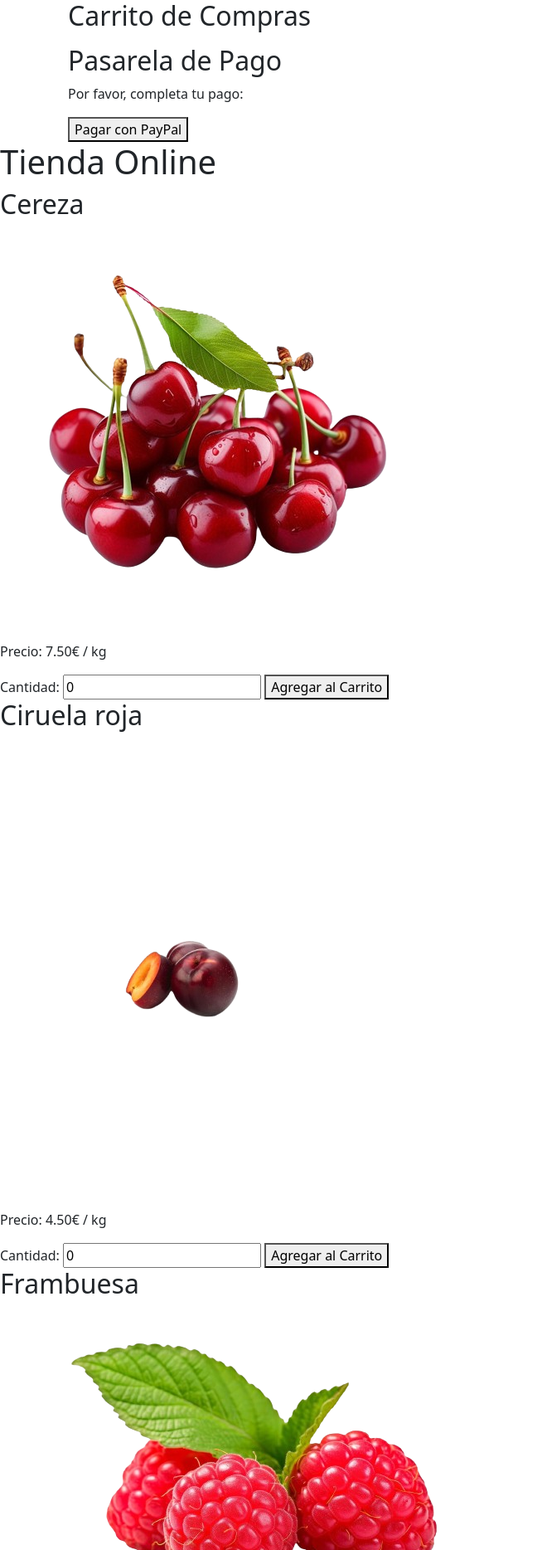
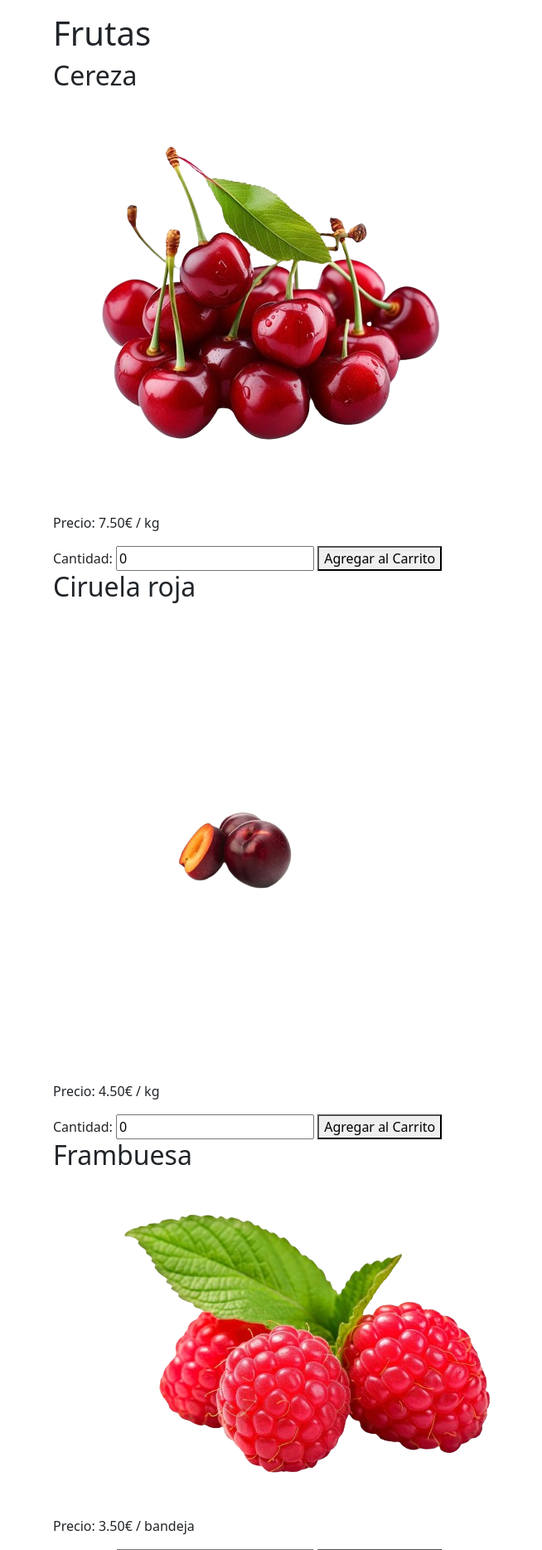
Before and after one commit to AlvaroCascoV/TFG2024, a PHP site: page /frutas.php in a window 1280 px wide. Shown: the part 64-1932 px from the top of the page at 83% size, without its empty margins (0-654 px from the left). Run offline with PHP 8.4, Linux system fonts and the light colour scheme.

Commit message:
frutas css

```diff
--- /dev/null
+++ b/TFG/assets/CSS/frutas.css
@@ -0,0 +1,108 @@
+.padre {
+    padding-left: 4em;
+    padding-right: 4em;
+    padding-top: 1em;
+    padding-bottom: 1em;
+}
+
+.product-card {
+    border: 1px solid #ddd;
+    border-radius: 8px;
+    padding: 15px;
+    margin-bottom: 20px;
+    text-align: center;
+}
+
+.product-card img {
+    max-width: 100%;
+    height: auto;
+    margin-bottom: 15px;
+}
+
+.product-card h2 {
+    font-size: 1.5em;
+    margin-bottom: 10px;
+}
+
+.product-card p {
+    font-size: 1.2em;
+    margin-bottom: 10px;
+}
+
+.product-card label {
+    font-weight: bold;
+}
+
+.product-card input {
+    margin-right: 10px;
+    width: 60px;
+    display: inline-block;
+}
+
+.product-card button {
+    background-color: #28a745;
+    color: #fff;
+    border: none;
+    padding: 10px 15px;
+    border-radius: 5px;
+    cursor: pointer;
+}
+
+.product-card button:hover {
+    background-color: #218838;
+}
+
+.cart-container {
+    display: none;
+    margin-top: 30px;
+}
+
+.cart-container h2 {
+    font-size: 2em;
+    margin-bottom: 20px;
+}
+
+.cart-items {
+    list-style: none;
+    padding: 0;
+    margin-bottom: 20px;
+}
+
+.cart-items li {
+    padding: 10px 0;
+    border-bottom: 1px solid #ddd;
+    display: flex;
+    justify-content: space-between;
+    align-items: center;
+}
+
+.cart-items li button {
+    background-color: #dc3545;
+    color: #fff;
+    border: none;
+    padding: 5px 10px;
+    border-radius: 5px;
+    cursor: pointer;
+}
+
+.cart-items li button:hover {
+    background-color: #c82333;
+}
+
+.total {
+    font-size: 1.5em;
+    margin-bottom: 20px;
+}
+
+.payment-form button {
+    background-color: #007bff;
+    color: #fff;
+    border: none;
+    padding: 10px 20px;
+    border-radius: 5px;
+    cursor: pointer;
+}
+
+.payment-form button:hover {
+    background-color: #0056b3;
+}
--- a/TFG/frutas.php
+++ b/TFG/frutas.php
@@ -7,12 +7,9 @@
 	<link rel="stylesheet" href="https://cdnjs.cloudflare.com/ajax/libs/font-awesome/5.15.4/css/all.min.css">
 	<link href="https://cdn.jsdelivr.net/npm/bootstrap@5.3.3/dist/css/bootstrap.min.css" rel="stylesheet" integrity="sha384-QWTKZyjpPEjISv5WaRU9OFeRpok6YctnYmDr5pNlyT2bRjXh0JMhjY6hW+ALEwIH" crossorigin="anonymous">
 	<link href="assets/CSS/index.css" rel="stylesheet">
+	<link href="assets/CSS/frutas.css" rel="stylesheet">
+
 	<title>TFG equipo 2</title>
-	<style>
-		/* form {
-			padding: 1em;
-		} */
-	</style>
 </head>
 
 <body>
@@ -20,17 +17,18 @@
 	<?php
 	include("header.php");
 	?>
-	<div id="cart" class="container">
+	<div class="padre">
+		<div id="cart" class="cart-container">
 			<h2>Carrito de Compras</h2>
-        <ul id="cart-items"></ul>
-        <div id="total"></div>
-        <div id="payment-form">
+			<ul id="cart-items" class="cart-items"></ul>
+			<div id="total" class="total"></div>
+			<div id="payment-form" class="payment-form">
 				<h2>Pasarela de Pago</h2>
 				<p>Por favor, completa tu pago:</p>
 				<button onclick="processPayment()">Pagar con PayPal</button>
 			</div>
 		</div>
-	<h1>Tienda Online</h1>
+		<h1>Frutas</h1>
 
 		<div>
 			<h2>Cereza</h2>
@@ -47,7 +45,7 @@
 			<p>Precio: 4.50€ / kg </p>
 			<label for="cantidad-ciruela">Cantidad:</label>
 			<input type="number" id="cantidad-ciruela" name="cantidad-ciruela" value="0" min="0">
-			<button onclick="addToCart('Ciruela roja', 4.50)">Agregar al Carrito</button>
+			<button onclick="addToCart('Ciruela roja', 4.50, 'cantidad-ciruela')">Agregar al Carrito</button>
 		</div>
 
 		<div>
@@ -56,7 +54,7 @@
 			<p>Precio: 3.50€ / bandeja </p>
 			<label for="cantidad-frambuesa">Cantidad:</label>
 			<input type="number" id="cantidad-frambuesa" name="cantidad-frambuesa" value="0" min="0">
-			<button onclick="addToCart('Frambuesa', 3.50)">Agregar al Carrito</button>
+			<button onclick="addToCart('Frambuesa', 3.50, 'cantidad-frambuesa')">Agregar al Carrito</button>
 		</div>
 
 		<div>
@@ -65,7 +63,7 @@
 			<p>Precio: 5.50€ / kg </p>
 			<label for="cantidad-kiwi">Cantidad:</label>
 			<input type="number" id="cantidad-kiwi" name="cantidad-kiwi" value="0" min="0">
-			<button onclick="addToCart('Kiwi verde', 5.50)">Agregar al Carrito</button>
+			<button onclick="addToCart('Kiwi verde', 5.50, 'cantidad-kiwi')">Agregar al Carrito</button>
 		</div>
 
 		<div>
@@ -74,7 +72,7 @@
 			<p>Precio: 6.50€ / kg</p>
 			<label for="cantidad-lima">Cantidad:</label>
 			<input type="number" id="cantidad-lima" name="cantidad-lima" value="0" min="0">
-			<button onclick="addToCart('Lima', 6.50)">Agregar al Carrito</button>
+			<button onclick="addToCart('Lima', 6.50, 'cantidad-lima')">Agregar al Carrito</button>
 		</div>
 
 		<div>
@@ -83,7 +81,7 @@
 			<p>Precio: 3.50€ / kg </p>
 			<label for="cantidad-limon">Cantidad:</label>
 			<input type="number" id="cantidad-limon" name="cantidad-limon" value="0" min="0">
-			<button onclick="addToCart('Limón', 3.50)">Agregar al Carrito</button>
+			<button onclick="addToCart('Limón', 3.50, 'cantidad-limon')">Agregar al Carrito</button>
 		</div>
 
 		<div>
@@ -92,15 +90,15 @@
 			<p>Precio: 3.50€ / kg</p>
 			<label for="cantidad-mandarina">Cantidad:</label>
 			<input type="number" id="cantidad-mandarina" name="cantidad-mandarina" value="0" min="0">
-			<button onclick="addToCart('Mandarina', 3.50)">Agregar al Carrito</button>
+			<button onclick="addToCart('Mandarina', 3.50, 'cantidad-mandarina')">Agregar al Carrito</button>
 		</div>
 		<div>
 			<h2>Manzana golden</h2>
-			<div><img  class="foto carrito" src="assets/images/frutas/manzana-golden.png" alt="Foto de manzana golden"> </div>
+			<div><img class="foto carrito" src="assets/images/frutas/manzana-golden.png" alt="Foto de manzana golden"> </div>
 			<p>Precio: 4.50€ / kg</p>
 			<label for="cantidad-manzana-golden">Cantidad:</label>
 			<input type="number" id="cantidad-manzana-golden" name="cantidad-manzana-golden" value="0" min="0">
-			<button onclick="addToCart('Manzana golden', 4.50)">Agregar al Carrito</button>
+			<button onclick="addToCart('Manzana golden', 4.50, 'cantidad-manzana-golden')">Agregar al Carrito</button>
 		</div>
 		<div>
 			<h2>Manzana Story</h2>
@@ -108,7 +106,7 @@
 			<p>Precio: 3.50€ / kg</p>
 			<label for="cantidad-manzana-story">Cantidad:</label>
 			<input type="number" id="cantidad-manzana-story" name="cantidad-manzana-story" value="0" min="0">
-			<button onclick="addToCart('Manzana Story', 3.50)">Agregar al Carrito</button>
+			<button onclick="addToCart('Manzana Story', 3.50, 'cantidad-manzana-story')">Agregar al Carrito</button>
 		</div>
 
 		<div>
@@ -117,7 +115,7 @@
 			<p>Precio: 3.50€ / kg</p>
 			<label for="cantidad-naranja">Cantidad:</label>
 			<input type="number" id="cantidad-naranja" name="cantidad-naranja" value="0" min="0">
-			<button onclick="addToCart('Naranja de mesa', 3.50)">Agregar al Carrito</button>
+			<button onclick="addToCart('Naranja de mesa', 3.50, 'cantidad-naranja')">Agregar al Carrito</button>
 		</div>
 
 		<div>
@@ -126,11 +124,11 @@
 			<p>Precio: 3.50€ / kg</p>
 			<label for="cantidad-platano">Cantidad:</label>
 			<input type="number" id="cantidad-platano" name="cantidad-platano" value="0" min="0">
-			<button onclick="addToCart('Plátano de canarias', 3.50)">Agregar al Carrito</button>
+			<button onclick="addToCart('Plátano de canarias', 3.50, 'cantidad-platano')">Agregar al Carrito</button>
 		</div>
 
 		<script src="assets/js/carrito.js"></script>
-
+	</div>
 </body>
 
 </html>
```
Lines whose indentation alone changed are shown as unchanged.
